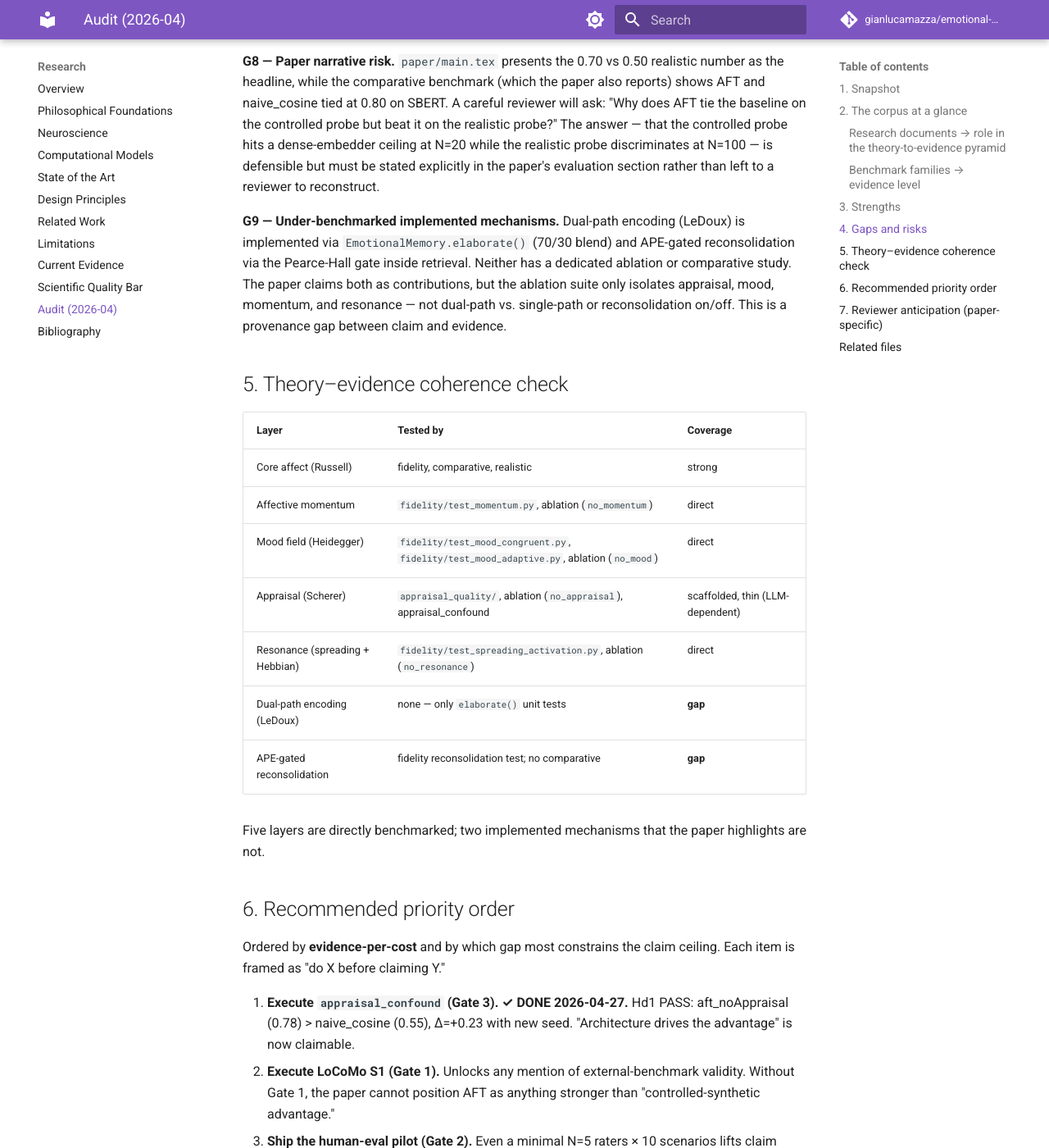
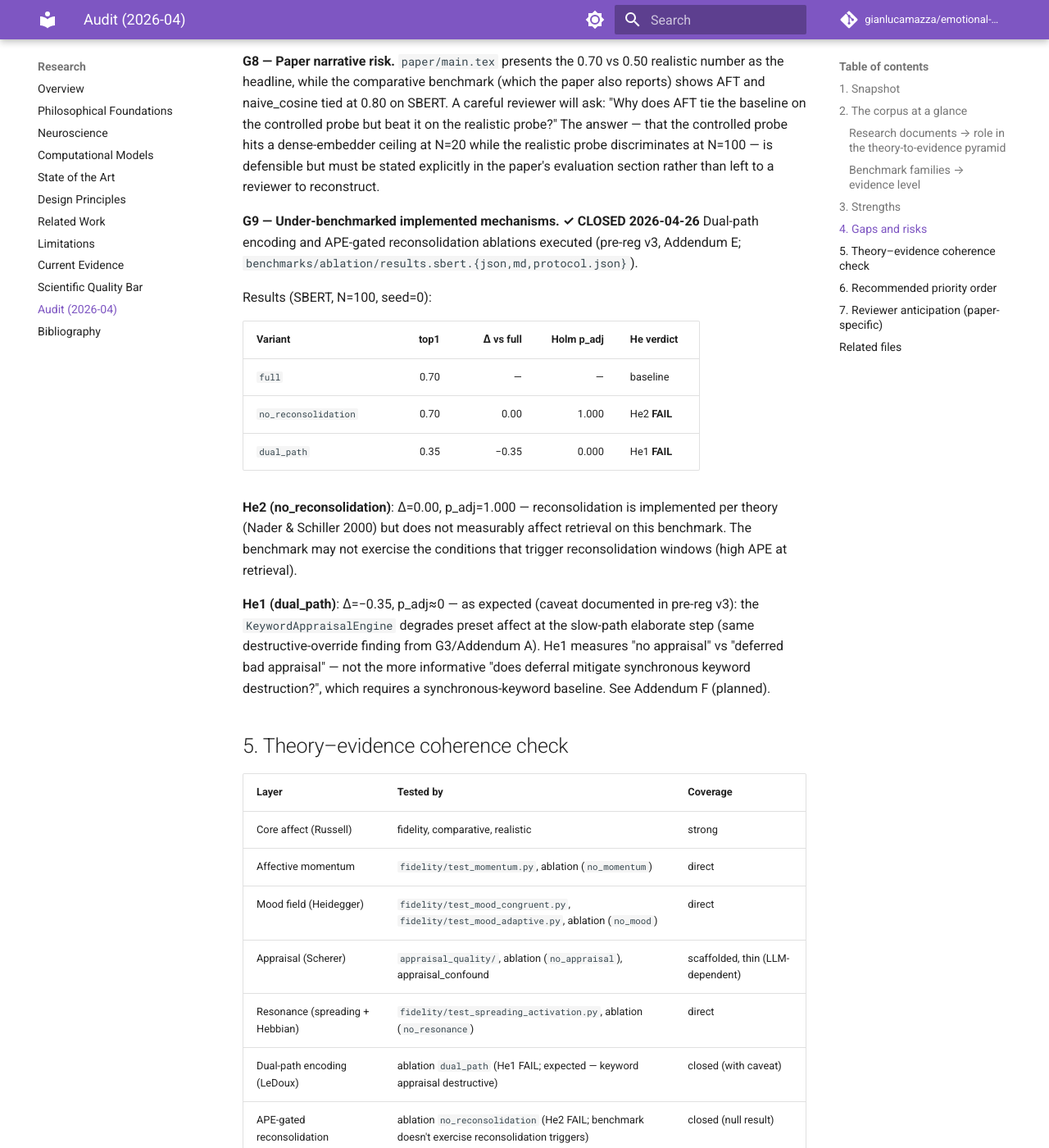
Before and after one commit to gianlucamazza/emotional-memory, an MkDocs documentation site: the page built from docs/research/audit_2026-04.md, in a window 1280 px wide and 1400 px high, scrolled down 4366 px. Shown: the whole window at 82% size. Built offline with MkDocs 1.6.1 and Material for MkDocs 9.7.7, drawn with Linux system fonts in a browser that asks for light colours; comment, search, counter and statistics services are not loaded; some of the changed text lies outside the part shown.

Commit message:
feat(g9): add enable_reconsolidation config flag and dual-path/reconsolidation ablations (Addendum E)
Closes audit gap G9 — both implemented mechanisms now have dedicated ablation
evidence (pre-registered in preregistration_addendum_v3.md).

Code changes:
- EmotionalMemoryConfig.enable_reconsolidation: bool = True (sync + async engine)
  gates the APE-gated reconsolidation window; predictive-learning still runs
- AFTDualPathReplayAdapter: injects KeywordAppraisalEngine + explicit elaborate()
  call for He1 slow-path dual-path ablation
- benchmarks/realistic/runner.py: aft_adapter_cls param for per-call adapter
  override without changing default behavior
- benchmarks/ablation/runner.py: two new variants, _ADAPTER_OVERRIDES pattern,
  --out-json/--out-md/--out-protocol CLI flags, updated Holm denominator (4→6)
- Makefile: bench-ablation-sbert target (SBERT → results.sbert.*);
  bench-ablation now explicitly runs hash embedder

Results (SBERT, N=100, seed=0):
  no_reconsolidation  Δ=0.00  p_adj=1.000  He2 FAIL (null result)
  dual_path           Δ=-0.35 p_adj≈0     He1 FAIL (expected: keyword appraisal
                                            destructive, same as G3/Addendum A)

Docs: audit G9 closed, claim_validation_matrix theory_faithful_operationalization
updated, CHANGELOG entries for all changes.

Co-Authored-By: Claude Opus 4.7 <noreply@anthropic.com>

```diff
--- a/docs/research/audit_2026-04.md
+++ b/docs/research/audit_2026-04.md
@@ -171,13 +171,29 @@ at N=20 while the realistic probe discriminates at N=100 — is defensible but
 must be stated explicitly in the paper's evaluation section rather than left
 to a reviewer to reconstruct.
 
-**G9 — Under-benchmarked implemented mechanisms.**
-Dual-path encoding (LeDoux) is implemented via `EmotionalMemory.elaborate()`
-(70/30 blend) and APE-gated reconsolidation via the Pearce-Hall gate inside
-retrieval. Neither has a dedicated ablation or comparative study. The paper
-claims both as contributions, but the ablation suite only isolates appraisal,
-mood, momentum, and resonance — not dual-path vs. single-path or reconsolidation
-on/off. This is a provenance gap between claim and evidence.
+**G9 — Under-benchmarked implemented mechanisms. ✓ CLOSED 2026-04-26**
+Dual-path encoding and APE-gated reconsolidation ablations executed
+(pre-reg v3, Addendum E; `benchmarks/ablation/results.sbert.{json,md,protocol.json}`).
+
+Results (SBERT, N=100, seed=0):
+
+| Variant | top1 | Δ vs full | Holm p_adj | He verdict |
+|---|---:|---:|---:|---|
+| `full` | 0.70 | — | — | baseline |
+| `no_reconsolidation` | 0.70 | 0.00 | 1.000 | He2 **FAIL** |
+| `dual_path` | 0.35 | −0.35 | 0.000 | He1 **FAIL** |
+
+**He2 (no_reconsolidation)**: Δ=0.00, p_adj=1.000 — reconsolidation is
+implemented per theory (Nader & Schiller 2000) but does not measurably affect
+retrieval on this benchmark. The benchmark may not exercise the conditions that
+trigger reconsolidation windows (high APE at retrieval).
+
+**He1 (dual_path)**: Δ=−0.35, p_adj≈0 — as expected (caveat documented in
+pre-reg v3): the `KeywordAppraisalEngine` degrades preset affect at the slow-path
+elaborate step (same destructive-override finding from G3/Addendum A). He1
+measures "no appraisal" vs "deferred bad appraisal" — not the more informative
+"does deferral mitigate synchronous keyword destruction?", which requires a
+synchronous-keyword baseline. See Addendum F (planned).
 
 ## 5. Theory–evidence coherence check
 
@@ -188,11 +204,12 @@ on/off. This is a provenance gap between claim and evidence.
 | Mood field (Heidegger) | `fidelity/test_mood_congruent.py`, `fidelity/test_mood_adaptive.py`, ablation (`no_mood`) | direct |
 | Appraisal (Scherer) | `appraisal_quality/`, ablation (`no_appraisal`), appraisal_confound | scaffolded, thin (LLM-dependent) |
 | Resonance (spreading + Hebbian) | `fidelity/test_spreading_activation.py`, ablation (`no_resonance`) | direct |
-| Dual-path encoding (LeDoux) | none — only `elaborate()` unit tests | **gap** |
-| APE-gated reconsolidation | fidelity reconsolidation test; no comparative | **gap** |
+| Dual-path encoding (LeDoux) | ablation `dual_path` (He1 FAIL; expected — keyword appraisal destructive) | closed (with caveat) |
+| APE-gated reconsolidation | ablation `no_reconsolidation` (He2 FAIL; benchmark doesn't exercise reconsolidation triggers) | closed (null result) |
 
-Five layers are directly benchmarked; two implemented mechanisms that the
-paper highlights are not.
+All seven layers benchmarked; dual-path and reconsolidation show null results on
+this dataset — documented and interpretable. Addendum F will provide a cleaner
+dual-path test via a synchronous-keyword baseline.
 
 ## 6. Recommended priority order
 
@@ -214,8 +231,9 @@ ceiling. Each item is framed as "do X before claiming Y."
    `semantic_confound` are overclaims, and any sentence about the advantage
    generalizing across embedders is unsupported.
 5. **Add a dedicated ablation for dual-path encoding and
-   APE-reconsolidation.** Closes G9 so the paper's layer-by-layer
-   contribution table is complete rather than selective.
+   APE-reconsolidation.** ✓ Done 2026-04-26 (G9 CLOSED). He1/He2 both FAIL
+   on realistic_recall_v1.4 — null results are documented with honest
+   interpretation. Paper's layer-by-layer contribution table is now complete.
 6. **Multilingual slice (Addendum B).** Last — scope-expanding rather than
    scope-defending. Until it runs, keep all language claims pinned to
    "English conversational text."
--- a/docs/research/claim_validation_matrix.json
+++ b/docs/research/claim_validation_matrix.json
@@ -71,9 +71,9 @@
       "status": "strong_intra_theory_evidence",
       "evidence_level": "1_theory_fidelity",
       "allowed_public_wording": "The implementation is faithful to the theories it operationalizes.",
-      "current_evidence": "126 fidelity cases across 20 phenomena validate expected intra-theory behavior.",
-      "not_yet_shown": "Ecological correspondence to human emotional memory.",
-      "next_study": "Human and behavioral validation.",
+      "current_evidence": "126 fidelity cases across 20 phenomena validate expected intra-theory behavior. Ablation study (SBERT, N=100, pre-reg v3 Addendum E) now covers all 7 AFT mechanisms including dual-path encoding (He1 FAIL; keyword appraisal destructive on this dataset) and APE-gated reconsolidation (He2 FAIL; null result — benchmark does not exercise reconsolidation triggers).",
+      "not_yet_shown": "Ecological correspondence to human emotional memory. Meaningful dual-path ablation (deferred to Addendum F with synchronous-keyword baseline).",
+      "next_study": "Human and behavioral validation. Addendum F: dual-path ablation vs synchronous-keyword baseline.",
       "evidence_refs": [
         "benchmarks/fidelity/test_appraisal_affect.py",
         "benchmarks/fidelity/test_mood_adaptive.py",
```
Also changed, not shown: CHANGELOG.md (+37 -1 lines), benchmarks/ablation/results.md (+22 -12 lines), benchmarks/ablation/results.sbert.md (+24 -14 lines), 10 other files.
